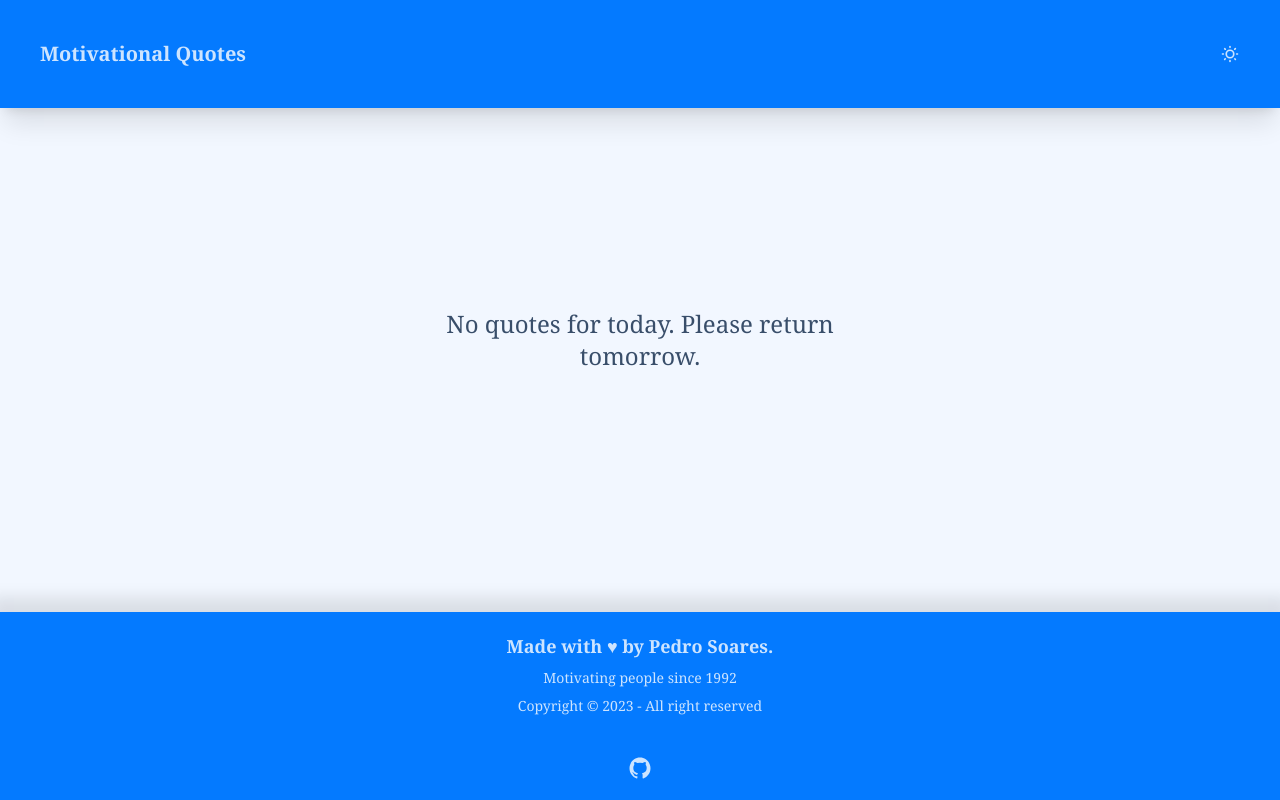
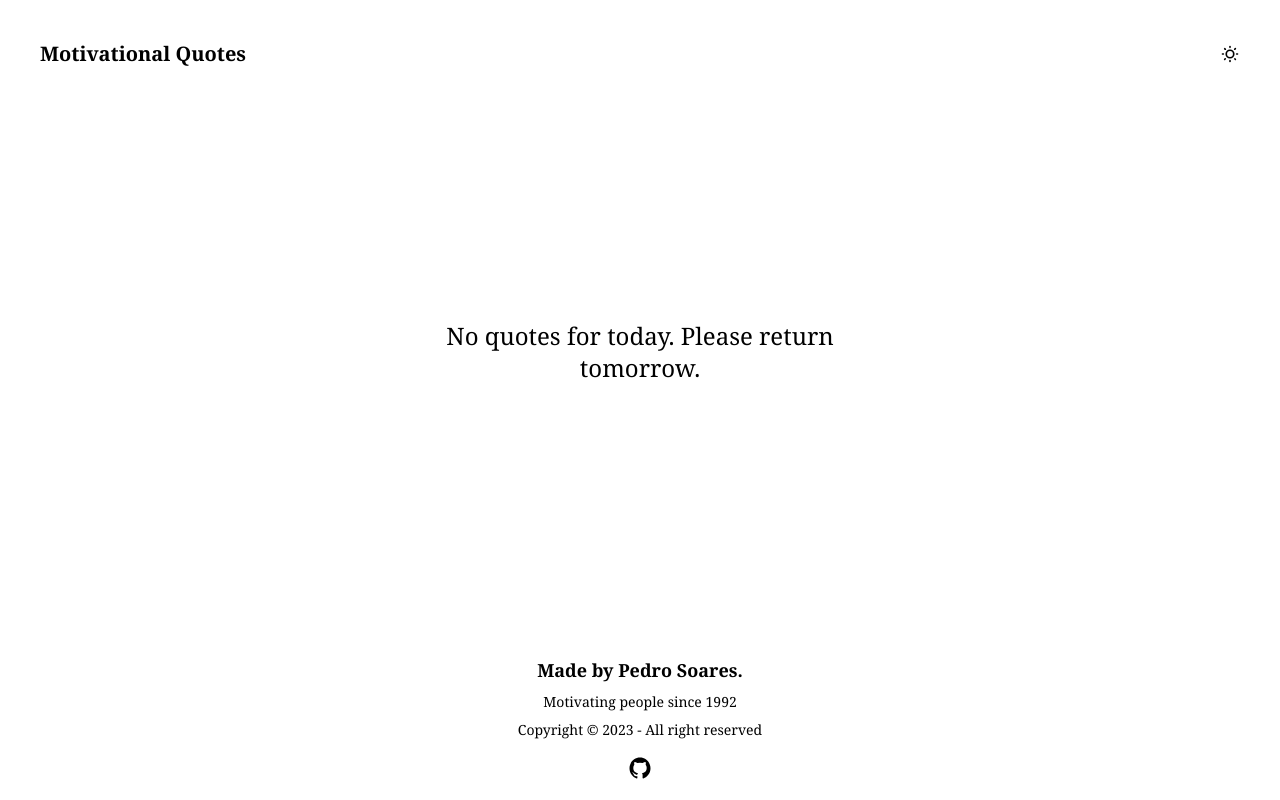
Before and after one commit to pncsoares/motivational-quotes, a React (Vite) app: page / in a window 1280 px wide. Built offline with nearby package versions, Linux system fonts and the light colour scheme; no server answers.

Commit message:
Change design to be minimalistic

```diff
--- a/src/components/Footer/index.tsx
+++ b/src/components/Footer/index.tsx
@@ -1,9 +1,9 @@
 export default function Footer() {
   return (
     <>
-      <footer className="footer footer-center p-3 sm:p-5 bg-primary text-primary-content shadow-3xl">
+      <footer className="footer footer-center sticky bottom-0 p-2 sm:p-5 flex flex-col gap-4">
         <div>
-          <p className="font-bold text-base sm:text-lg">Made with ♥ by Pedro Soares.</p>
+          <p className="font-bold text-base sm:text-lg">Made by Pedro Soares.</p>
           <p>Motivating people since 1992</p>
           <p>Copyright © {new Date().getFullYear()} - All right reserved</p>
         </div>
--- a/src/components/Header/index.tsx
+++ b/src/components/Header/index.tsx
@@ -3,14 +3,9 @@ import LightDarkSwitcher from '../LightDarkSwitcher';
 export default function Header() {
   return (
     <>
-      <div className="navbar bg-primary text-primary-content p-5 sm:p-10 shadow-xl">
-        <div className="navbar-start">
-          <a className="normal-case text-xl font-bold">Motivational Quotes</a>
-        </div>
-        <div className="navbar-center"></div>
-        <div className="navbar-end">
-          <LightDarkSwitcher />
-        </div>
+      <div className="navbar sticky top-0 flex flex-row justify-between p-5 sm:p-10">
+        <a className="normal-case text-xl font-bold">Motivational Quotes</a>
+        <LightDarkSwitcher />
       </div>
     </>
   );
--- a/src/components/Quote/index.tsx
+++ b/src/components/Quote/index.tsx
@@ -38,7 +38,7 @@ export default function Quote() {
 
   return (
     <>
-      <div className="hero flex-1 bg-base-200">
+      <div className="hero flex-1">
         <div className="hero-content text-center">
           <div className="flex flex-col gap-5 sm:gap-10 max-w-lg">
             <div
--- a/src/layout/index.tsx
+++ b/src/layout/index.tsx
@@ -5,16 +5,12 @@ import Quote from '../components/Quote';
 export default function Layout() {
   return (
     <>
-      <div className="flex flex-col min-h-screen select-none">
-        <div className="sticky top-0">
-          <Header />
-        </div>
+      <div className="flex flex-col min-h-screen select-none bg-base-100 text-bg-base-100-content">
+        <Header />
         <div className="flex flex-1">
           <Quote />
         </div>
-        <div className="sticky bottom-0">
-          <Footer />
-        </div>
+        <Footer />
       </div>
     </>
   );
--- a/tailwind.config.cjs
+++ b/tailwind.config.cjs
@@ -2,12 +2,7 @@
 module.exports = {
   content: ['./index.html', './src/**/*.{js,ts,jsx,tsx}'],
   theme: {
-    extend: {
-      boxShadow: {
-        // offset-x | offset-y | blur-radius | spread-radius | color
-        '3xl': '0px -5px 15px 10px rgba(0, 0, 0, 0.1)',
-      },
-    },
+    extend: {},
   },
   plugins: [require('daisyui')],
 };
```
Also changed, not shown: 1 other file (tests, documents, lock files or other folders).
